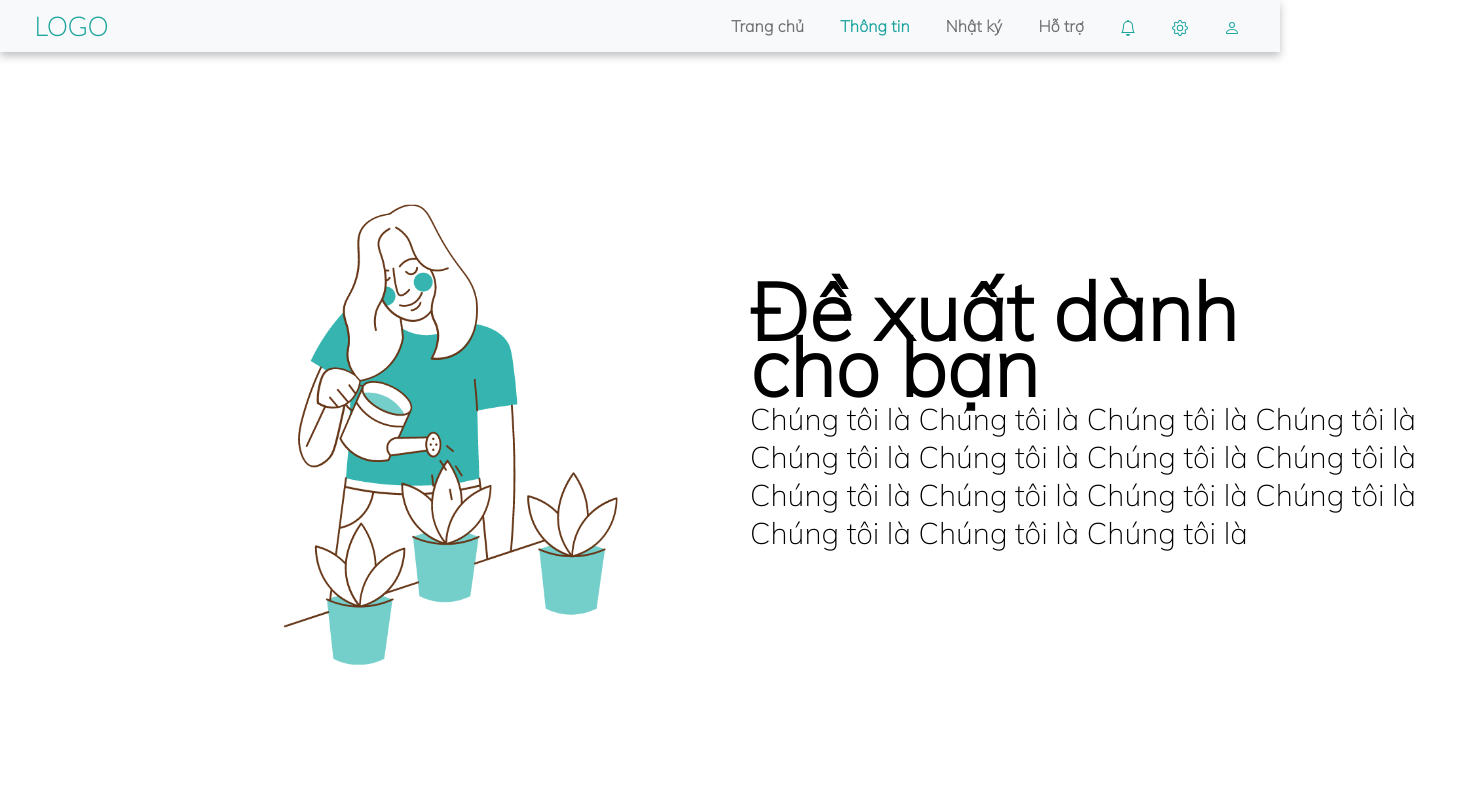
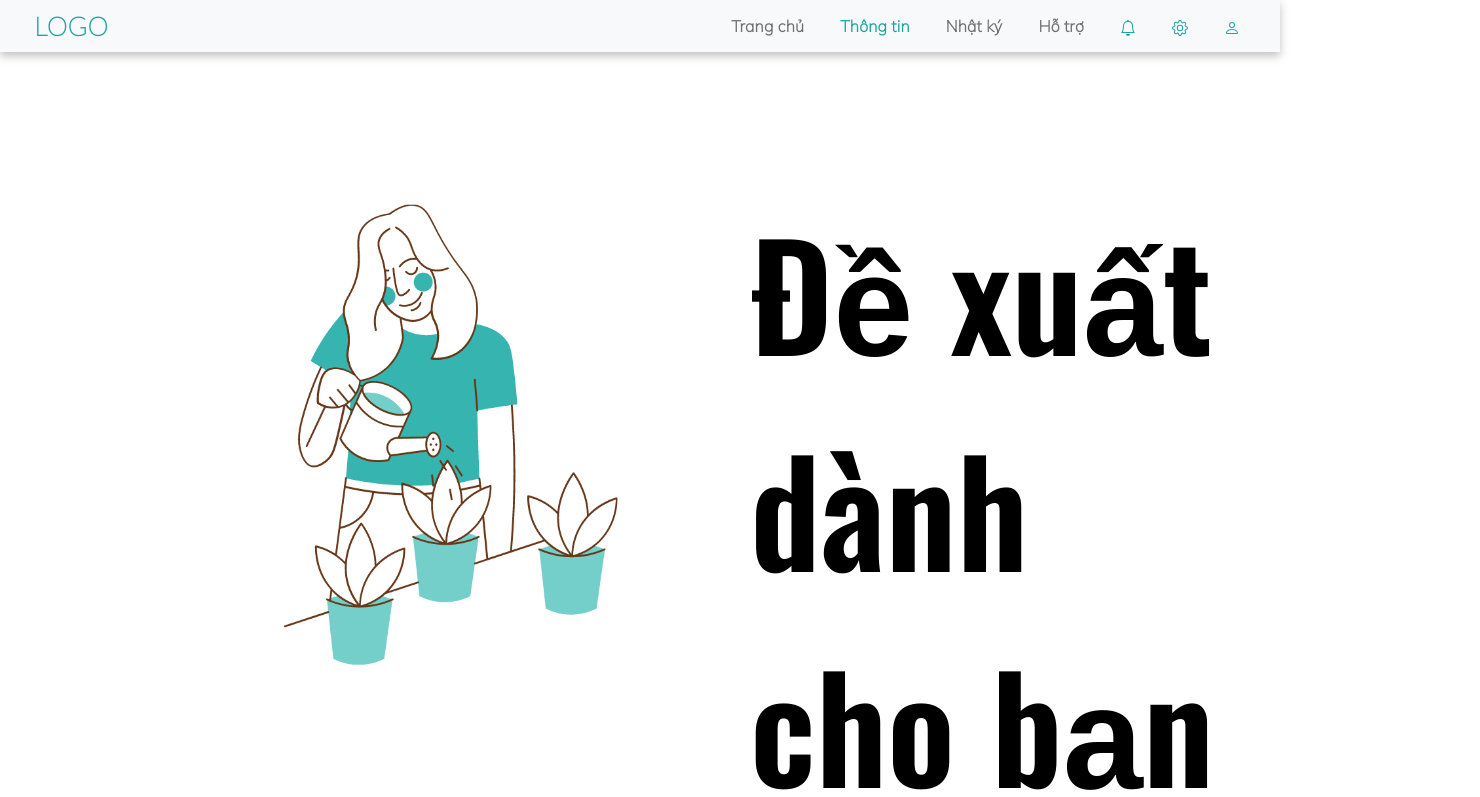
Before and after one commit to phuonght017/Hackathon2021, a plain HTML site: page information.html in a window 1280 px wide. Shown: the top 797 px of the page, 1480 px wide, since content can reach past the window. Drawn offline with nearby package versions, Linux system fonts and the light colour scheme.

Commit message:
uploadinfo

```diff
--- a/information.html
+++ b/information.html
@@ -8,6 +8,9 @@
     <!-- Google font -->
     <link href="https://fonts.googleapis.com/css2?family=Mulish:wght@200&display=swap" rel="stylesheet">
     <link href="https://fonts.googleapis.com/css2?family=Lato:wght@100&display=swap" rel="stylesheet">
+    <link rel="preconnect" href="https://fonts.googleapis.com">
+    <link rel="preconnect" href="https://fonts.gstatic.com" crossorigin>
+    <link href="https://fonts.googleapis.com/css2?family=Oswald:wght@600&display=swap" rel="stylesheet">
     <!-- Bootstrap CSS -->
     <link rel="stylesheet" href="https://cdn.jsdelivr.net/npm/bulma@0.9.3/css/bulma.min.css">
     <link href="https://cdn.jsdelivr.net/npm/bootstrap@5.1.0/dist/css/bootstrap.min.css" rel="stylesheet"
@@ -82,8 +85,7 @@
         <div id="img">
             <img src="hackathon-main/info1.png" alt="">
         </div>
-        <div id="title">Đề xuất dành cho bạn</div>
-        <p id="subtitle">Chúng tôi là Chúng tôi là Chúng tôi là Chúng tôi là Chúng tôi là Chúng tôi là Chúng tôi là Chúng tôi là Chúng tôi là Chúng tôi là Chúng tôi là Chúng tôi là Chúng tôi là Chúng tôi là Chúng tôi là </p>
+        <div id="title">Đề xuất dành<br/>cho bạn</div>
     </section>
 
     <section id="practise">
--- a/informationStyle.css
+++ b/informationStyle.css
@@ -5,34 +5,14 @@
 
 #greeting #title {
     position: absolute;
-    top: 283px;
+    top: 183px;
     left: 750px;
-
-    font-family: Mulish;
+    font-family: 'Oswald', sans-serif;
     font-style: normal;
     font-weight: bold;
-    font-size: 80px;
-    line-height: 56px;
-    /* identical to box height, or 70% */
-
+    font-size: 144px;
+    line-height: 216px;
     letter-spacing: 0.2px;
-
-    color: #000000;
-}
-
-#greeting #subtitle{
-    position: absolute;
-    left: 750px;
-    width: 730px;
-    top: 400px;
-    font-family: Mulish;
-    font-style: normal;
-    font-weight: normal;
-    font-size: 30px;
-    line-height: 38px;
-    display: flex;
-    align-items: center;
-    font-feature-settings: 'tnum' on, 'lnum' on;
     color: #000000;
 }
 
```
